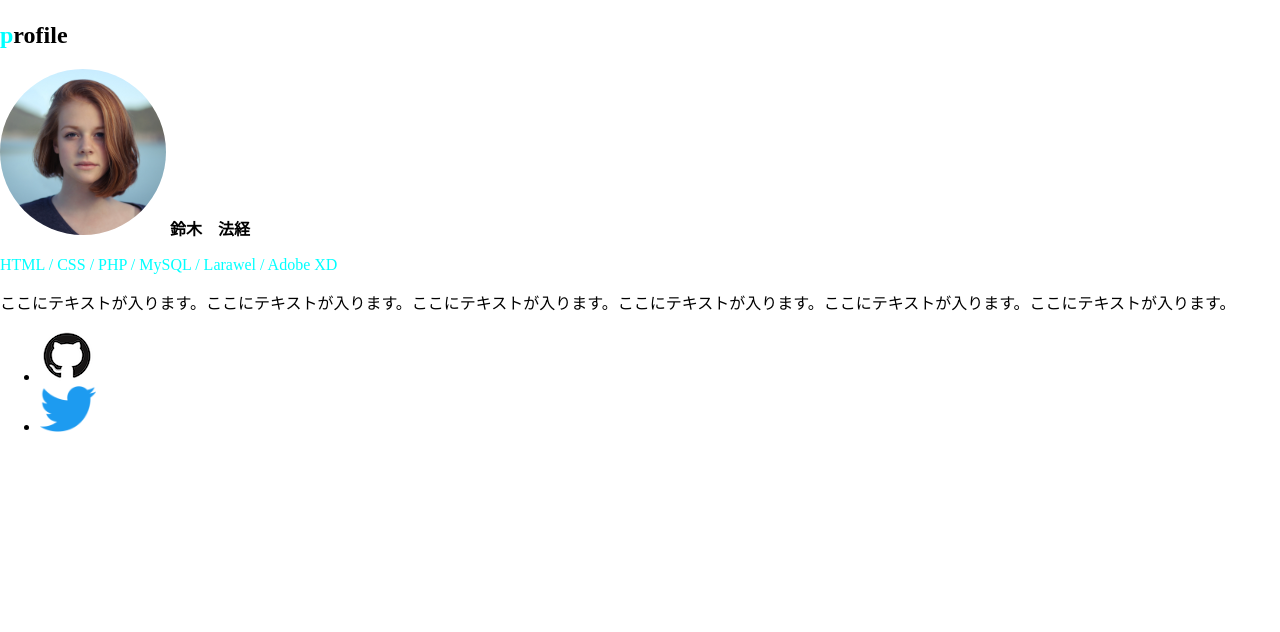
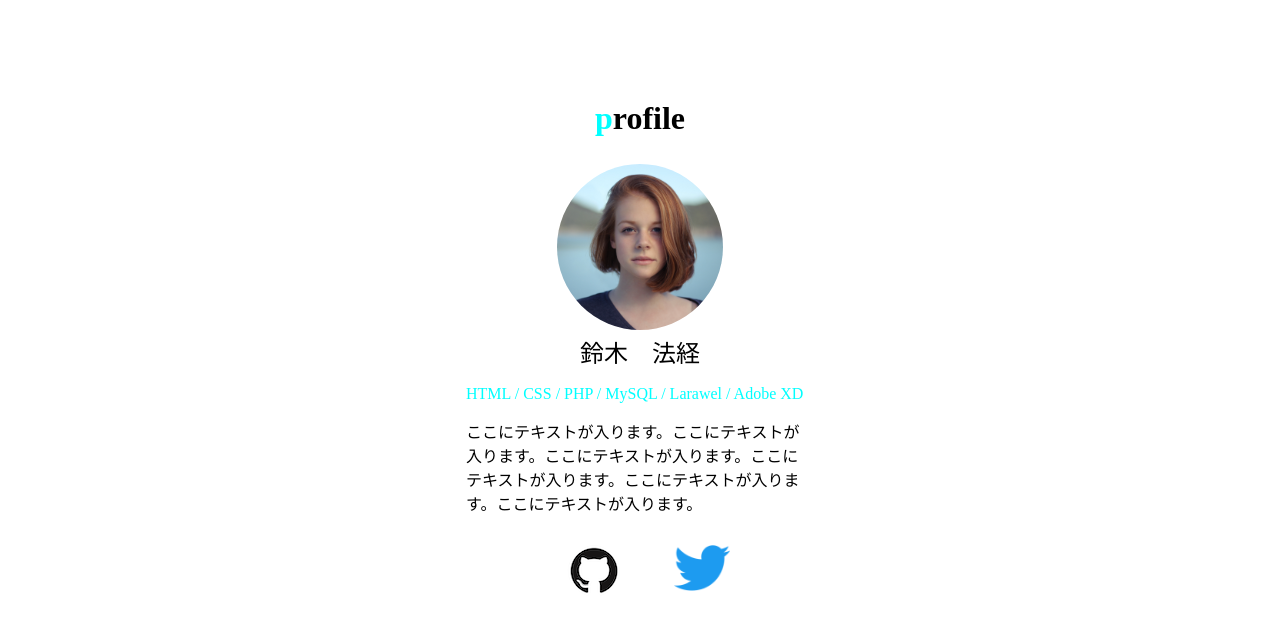
Before and after one commit to Norimiti/portfolio, a PHP site: page / in a window 1280 px wide. Shown: the part 58-690 px from the top of the page. Run offline with PHP 8.4, Linux system fonts and the light colour scheme.

Commit message:
プロフィールのレイアウト完了

```diff
--- a/style.css
+++ b/style.css
@@ -23,3 +23,45 @@ body{
 .color-green{
     color: aqua;
 }
+
+.block-main{
+    text-align: center;
+    margin: 100px;
+}
+
+.item-list{
+    width: 100%;
+    max-width: 348px;
+    margin: 0 auto;
+}
+
+.item-list b{
+    display: block;
+    font-size: 24px;
+    font-weight: normal;
+    margin: 20px o 30px;
+}
+
+.item-list p{
+    font-size: 16px;
+    line-height: normal;
+    text-align: left;
+}
+
+.icon-list{
+    list-style: none;
+    width: 100%;
+    max-width: 247px;
+    margin:  30px auto;
+    display: flex;
+    -wbkit-justify-content:center;
+
+}
+
+.icon-list li{
+    margin-right: 22px;
+    margin-left: 30px
+}
+.sub-title{
+    font-size: 32px;
+}
```
